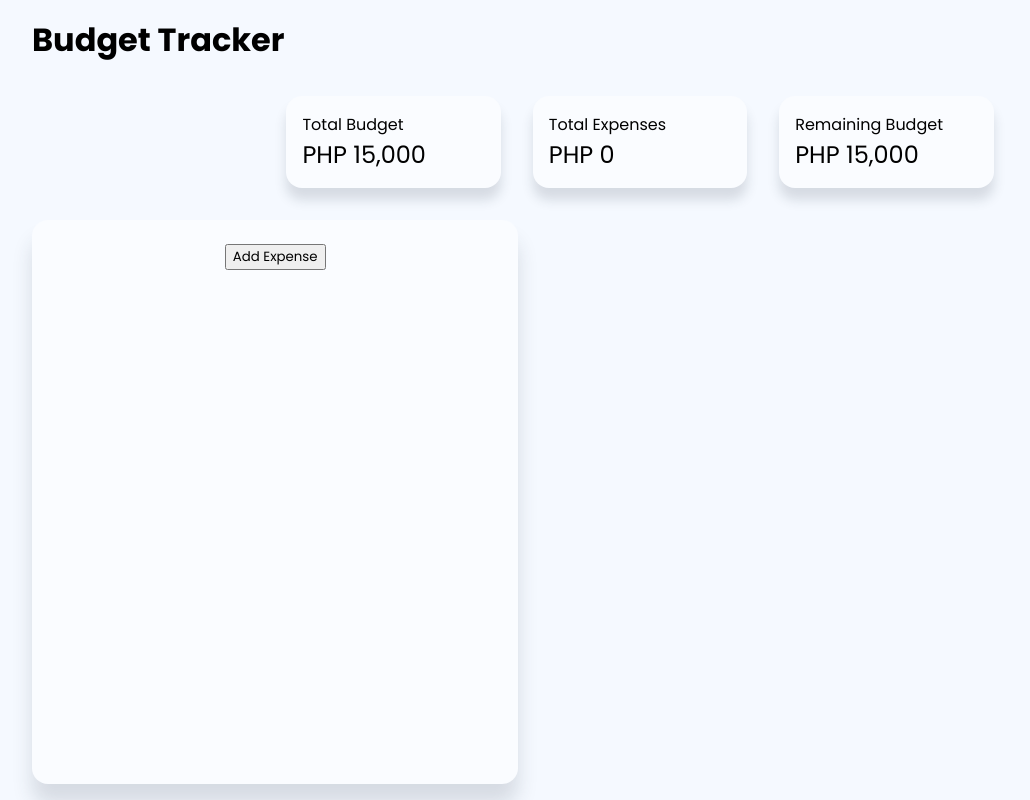
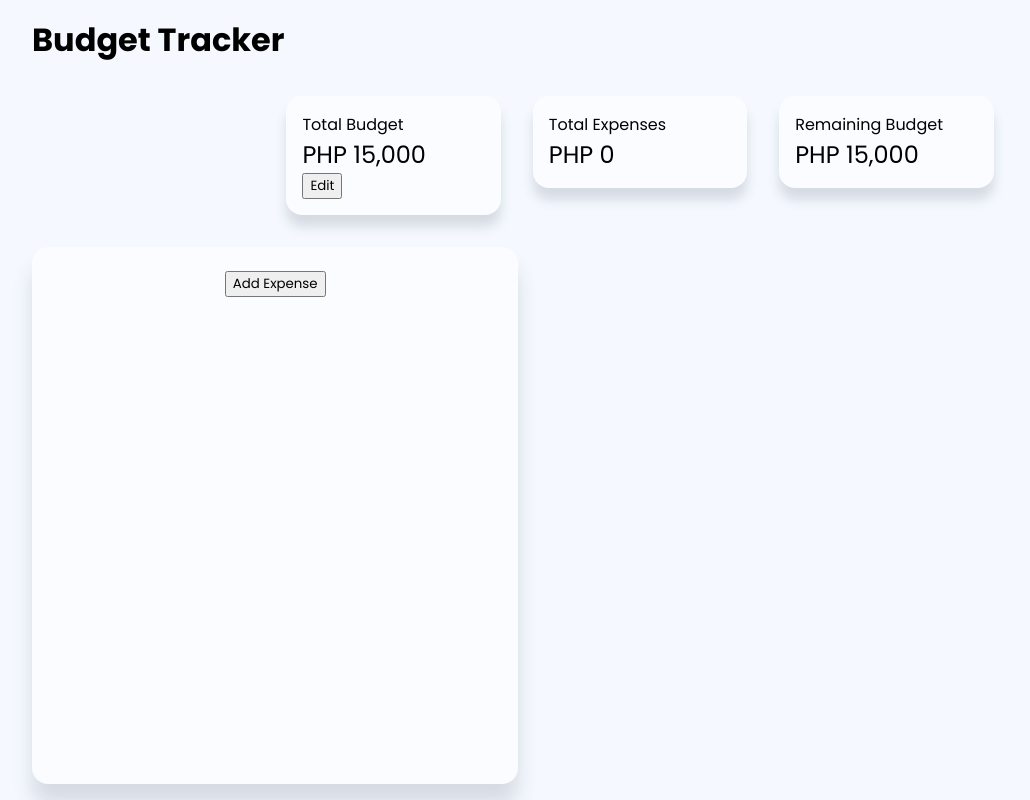
Before and after one commit to Wafflegum/Budget-Tracker, a React (Vite) app: page / in a window 1280 px wide. Shown: the whole page, without its empty margins (0-1030 px from the left). Built offline with nearby package versions, Linux system fonts and the light colour scheme.

Commit message:
- Added delete functionality - Added total expense calculation

```diff
--- a/src/App.jsx
+++ b/src/App.jsx
@@ -7,8 +7,13 @@ import Expense from './assets/Components/Expense/Expense'
 function App() {
 	const [totalExpenses, setTotalExpenses] = useState(0)
 	const [expensesData, setExpensesData] = useState([])
+	const [budget, setBudget] = useState(0)
 
 	const [newExpense, setNewExpense] = useState({})
+
+	function SetBudget(amount) {
+		setBudget(parseFloat(amount))
+	}
 
 	function LoadExpenses() {
 		const storedExpenses = localStorage.getItem('expenses')
@@ -22,25 +27,34 @@ function App() {
 		LoadExpenses()
 	}, [])
 
+	function CalculateTotalExpenses(data) {
+		setTotalExpenses(data.reduce((total, expense) => total + parseFloat(expense.amount), 0))
+	}
+
+	function handleDeleteExpense(id) {
+		const updatedExpenseList = expensesData.filter((expense) => expense.id !== id)
+		setExpensesData(updatedExpenseList)
+		CalculateTotalExpenses(updatedExpenseList)
+	}
+
 	function CreateNewExpense() {
 		const newExpense = { id: crypto.randomUUID(), name: '', amount: '' }
 
 		setExpensesData((prevExpenses) => [...prevExpenses, newExpense])
 
 		setNewExpense(null)
-		// expensesData.length > 0 ? setExpensesData([...expensesData, newExpense]) : setExpensesData([newExpense])
 	}
 
-	function EditExpense(id, name, amount) {
+	function handleEditExpense(id, name, amount) {
 		setExpensesData((prevExpensesData) => {
-			const updatedExpenses = prevExpensesData.map((expense) => {
+			const updatedExpenseList = prevExpensesData.map((expense) => {
 				return expense.id === id ? { ...expense, name, amount } : expense
 			})
-			updatedExpenses.forEach((expense) => setTotalExpenses(totalExpenses + parseFloat(expense.amount)))
+			CalculateTotalExpenses(updatedExpenseList)
 
-			const jsonExpenseData = JSON.stringify(updatedExpenses)
+			const jsonExpenseData = JSON.stringify(updatedExpenseList)
 			localStorage.setItem('expenses', jsonExpenseData)
-			return updatedExpenses
+			return updatedExpenseList
 		})
 
 		// if (expensesData.find((expense) => expense.id === id)) {
@@ -54,7 +68,7 @@ function App() {
 		<main>
 			<h1>Budget Tracker</h1>
 			<div className="budget-container">
-				<BudgetCard title={'Total Budget'} value={'15,000'} />
+				<BudgetCard title={'Total Budget'} value={'15,000'} EditBudget={SetBudget} />
 				<BudgetCard title={'Total Expenses'} value={totalExpenses} />
 				<BudgetCard title={'Remaining Budget'} value={'15,000'} />
 			</div>
@@ -75,7 +89,8 @@ function App() {
 									name={expense.name}
 									amount={expense.amount}
 									categories={expense.categories}
-									EditExpense={EditExpense}
+									EditExpense={handleEditExpense}
+									DeleteExpense={handleDeleteExpense}
 								/>
 							)
 					  })
--- a/src/assets/Components/BudgetCard/BudgetCard.jsx
+++ b/src/assets/Components/BudgetCard/BudgetCard.jsx
@@ -1,11 +1,33 @@
-import React from 'react'
+import { useState } from 'react'
 import './BudgetCard.css'
 
-const BudgetCard = ({ title, value }) => {
+const BudgetCard = ({ title, value, EditBudget }) => {
+	const [editMode, setEditMode] = useState(false)
 	return (
 		<div className="card-container">
-			<div className="budget-title">{title}</div>
-			<div className="budget-value">PHP {value}</div>
+			{editMode ? (
+				<div className="info">
+					<div className="budget-title">{title}</div>
+					<div className="budget-value">
+						PHP <input type="text" name="Budget Amount" id="budgetAmountInput" />
+					</div>
+				</div>
+			) : (
+				<div className="info">
+					<div className="budget-title">{title}</div>
+					<div className="budget-value">PHP {value}</div>
+				</div>
+			)}
+
+			{EditBudget ? (
+				<div className="actions">
+					<button id="editBudgetBtn" onClick={() => setEditMode(!editMode)}>
+						Edit
+					</button>
+				</div>
+			) : (
+				''
+			)}
 		</div>
 	)
 }
--- a/src/assets/Components/Expense/Expense.jsx
+++ b/src/assets/Components/Expense/Expense.jsx
@@ -1,7 +1,7 @@
 import { useState, useEffect } from 'react'
 import './Expense.css'
 
-const Expense = ({ id, name, amount, categories, EditExpense }) => {
+const Expense = ({ id, name, amount, categories, EditExpense, DeleteExpense }) => {
 	const [editMode, setEditMode] = useState(false)
 
 	const [expenseName, setExpenseName] = useState(name || '')
@@ -26,6 +26,11 @@ const Expense = ({ id, name, amount, categories, EditExpense }) => {
 			setEditMode(true)
 			alert('All fields must be filled')
 		}
+	}
+
+	function handleDelete() {
+		console.log('deleted ' + id)
+		DeleteExpense(id)
 	}
 
 	useEffect(() => {
@@ -53,7 +58,7 @@ const Expense = ({ id, name, amount, categories, EditExpense }) => {
 						)}
 					</form>
 					<div className="button-container">
-						<button id="deleteBtn">
+						<button id="deleteBtn" onClick={handleDelete}>
 							<img src="./delete-icon.svg" alt="" />
 						</button>
 						<button id="editBtn" onClick={() => handleEditMode()}>
```
